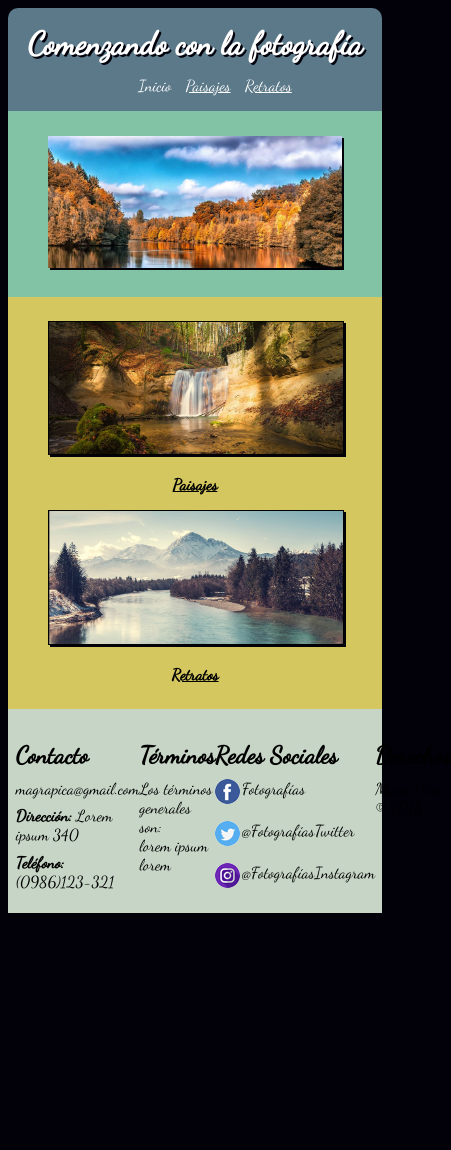
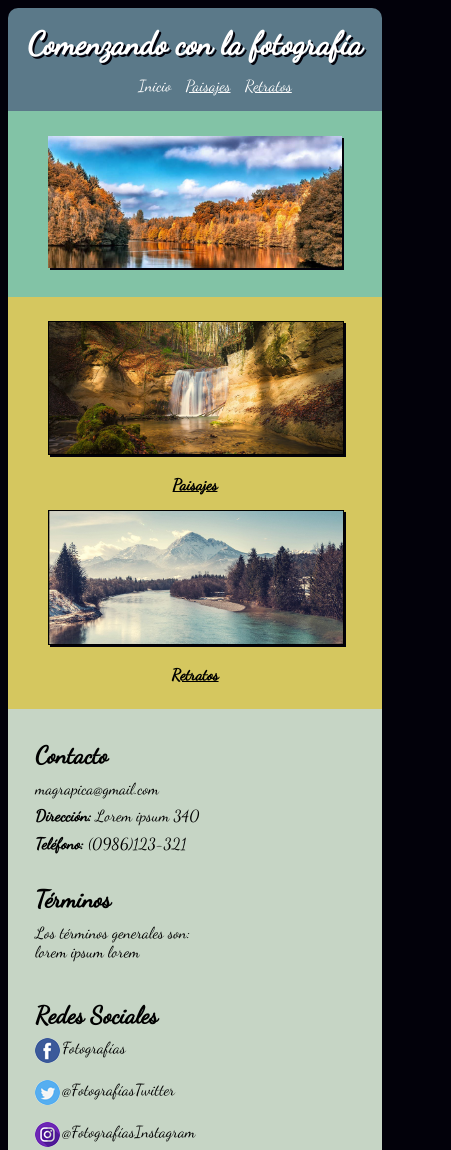
Before and after one commit to magrapica/CSSYDisenioWebResponsive_Maria_Pires, a plain HTML site: page index.html in a window 390 px wide. Shown: the top 1150 px of the page, 451 px wide, since content can reach past the window. Before the commit the page ends 921 px from the top, so only its background shows below. Drawn offline with Linux system fonts and the light colour scheme.

Commit message:
Add files via upload

```diff
--- a/css/estilos.css
+++ b/css/estilos.css
@@ -304,7 +304,7 @@ footer div ul li p {
     width: 100%;
   }
 
-  #imagenesSecundarias, .galeria {
+  #imagenesSecundarias, .galeria, footer {
     flex-direction: column;
   }
 
@@ -314,6 +314,7 @@ footer div ul li p {
 
   footer div {
     width: 100%;
+    padding: 0 5vw;
   }
 
   .galeria article {
```
